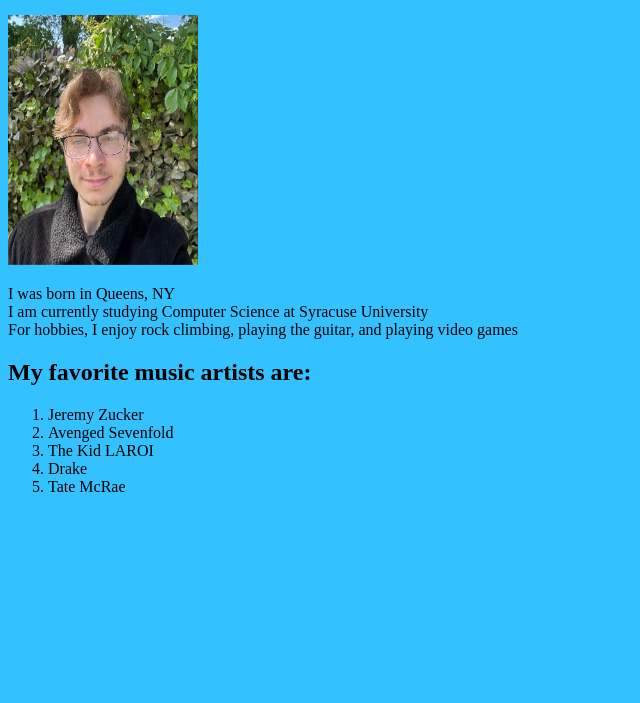
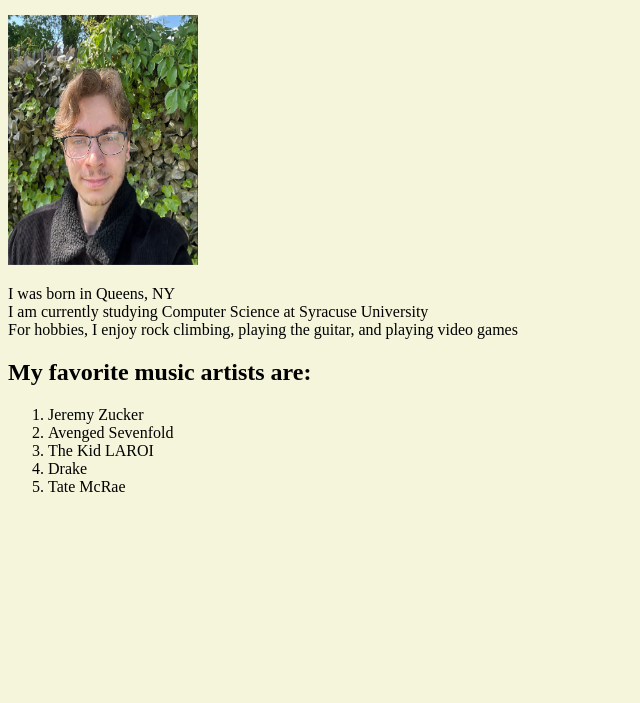
Before and after one commit to dachmiel/dachmiel.github.io, a plain HTML site: page index.html in a window 1280 px wide. Shown: the part 97-800 px from the top of the page, without its empty margins (0-640 px from the left). Drawn offline with Linux system fonts and the light colour scheme.

Commit message:
Update index.html

```diff
--- a/index.html
+++ b/index.html
@@ -1,6 +1,6 @@
 <!DOCTYPE html>
 <html>
-    <body style="background-color: #33c2ff;">
+    <body style="background-color: #F5F5DC;">
 
         <h1 style="font-size: 45px;"> Daniel Chmielewski </h1>
         <p><img src="new-pfp-resized.jpg" width = "190" height = "250"></p>
```
